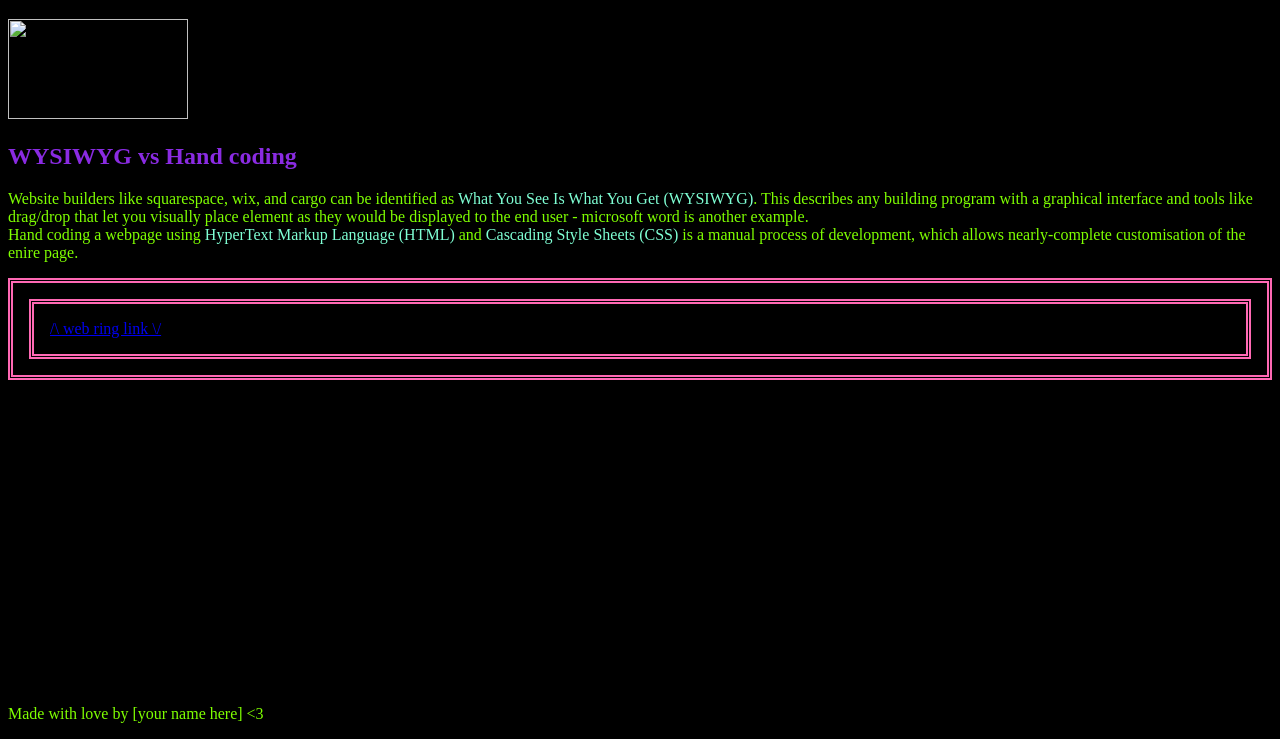
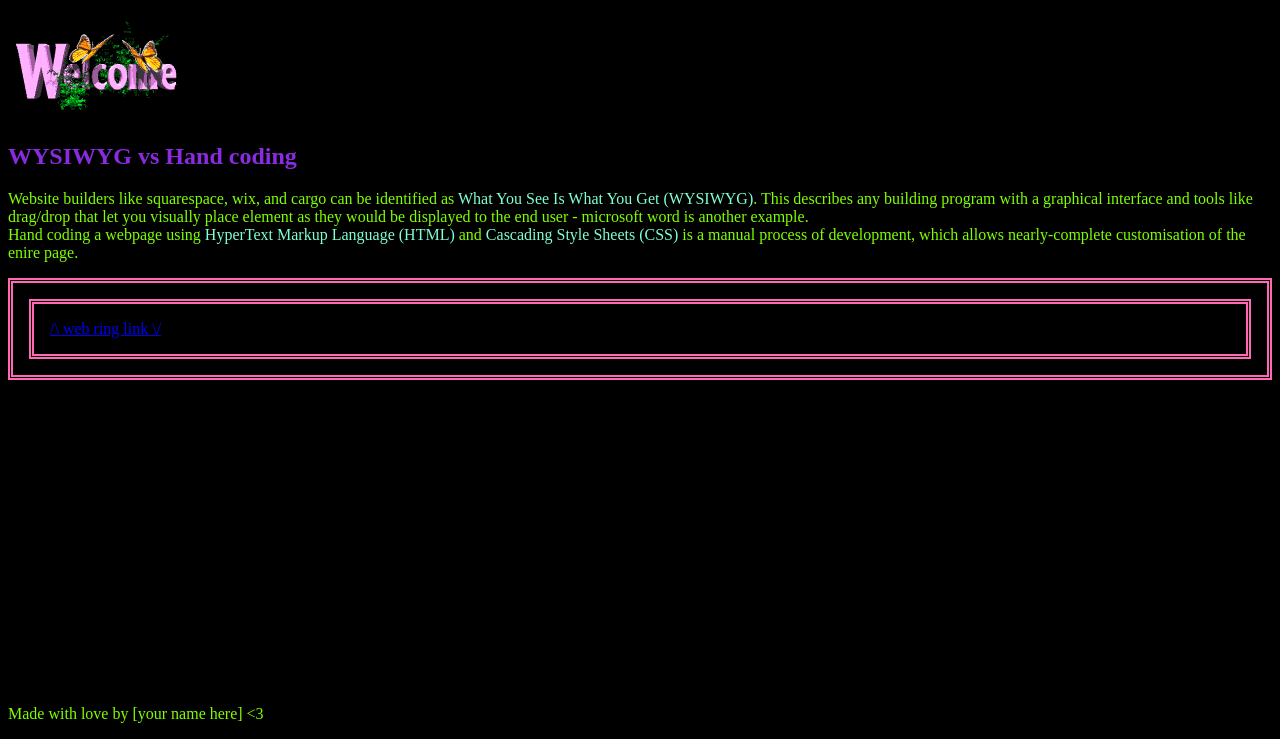
Before and after one commit to whattheprune/mysite, a plain HTML site: page index.html in a window 1280 px wide. Shown: the part 61-800 px from the top of the page. Drawn offline with Linux system fonts and the light colour scheme; the site is published under a folder, as on GitHub Pages, so addresses that start at the root find nothing.

Commit message:
image fix 2

```diff
--- a/index.html
+++ b/index.html
@@ -10,7 +10,7 @@ The index.html file is typically the landing page for a website on github pages
 <body> <!-- The body contains the majority of the content on the page, the bulk of your text, images, links, elements will all be located in here.-->
     <h1>Welcome to my webpage</h1>
 
-    <img src="/assets/welcomebutterf.gif" width="180" height="100">
+    <img src="assets/welcomebutterf.gif" width="180" height="100">
 
     <h2>WYSIWYG vs Hand coding</h2> <!-- <h1/2/3/4> stands for heading 1, 2, 3, or 4.  -->
 
```
